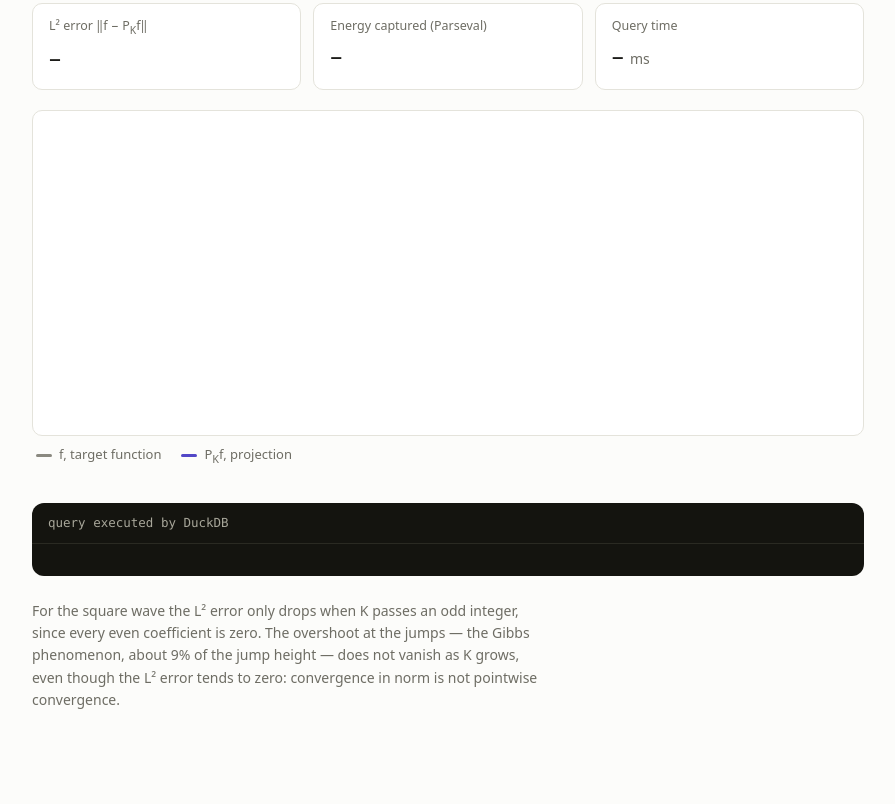
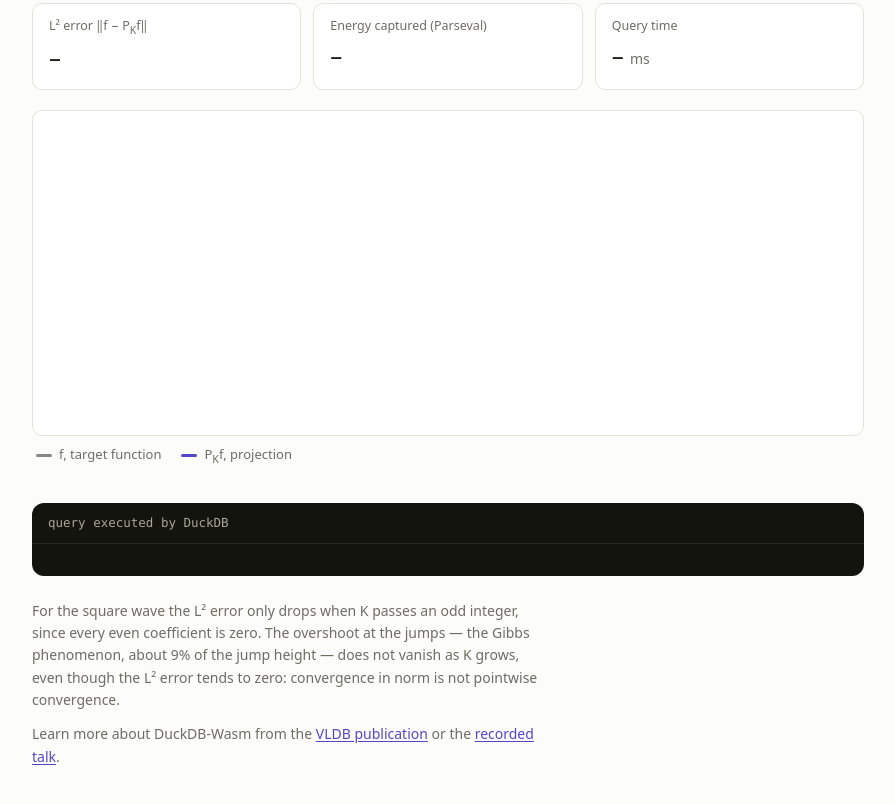
Before and after one commit to oluies/duckdb-fourier, a website built with Vite: page index.html in a window 1280 px wide. Shown: the part 374-1178 px from the top of the page, without its empty margins (192-1087 px from the left). Built offline with nearby package versions, Linux system fonts and the light colour scheme; what @duckdb/duckdb-wasm would draw is missing.

Commit message:
Add DuckDB-Wasm references (VLDB paper, recorded talk) (#9)
Link the VLDB publication and recorded talk from the app footer and the
README. These are click-through links, not runtime asset loads, so the
offline guarantee is unchanged.

```diff
--- a/index.html
+++ b/index.html
@@ -52,6 +52,7 @@
   </div>
 
   <p class="footnote" id="footnote"></p>
+  <p class="footnote refs">Learn more about DuckDB-Wasm from the <a href="https://www.vldb.org/pvldb/vol15/p3574-kohn.pdf" target="_blank" rel="noopener noreferrer">VLDB publication</a> or the <a href="https://www.youtube.com/watch?v=wm82b7PlM6s" target="_blank" rel="noopener noreferrer">recorded talk</a>.</p>
 </main>
 
 <script type="module" src="/src/main.js"></script>
--- a/src/style.css
+++ b/src/style.css
@@ -131,6 +131,8 @@ pre .kw { color: #8FB8F0; }
 
 .footnote { margin-top: 24px; font-size: 14px; color: var(--muted); max-width: 64ch; }
 .footnote + .footnote { margin-top: 12px; }
+.footnote a { color: var(--accent); text-decoration: underline; text-underline-offset: 2px; }
+.footnote a:hover { text-decoration-thickness: 2px; }
 
 @media (max-width: 560px) {
   .stats { grid-template-columns: 1fr; }
```
Also changed, not shown: README.md.
